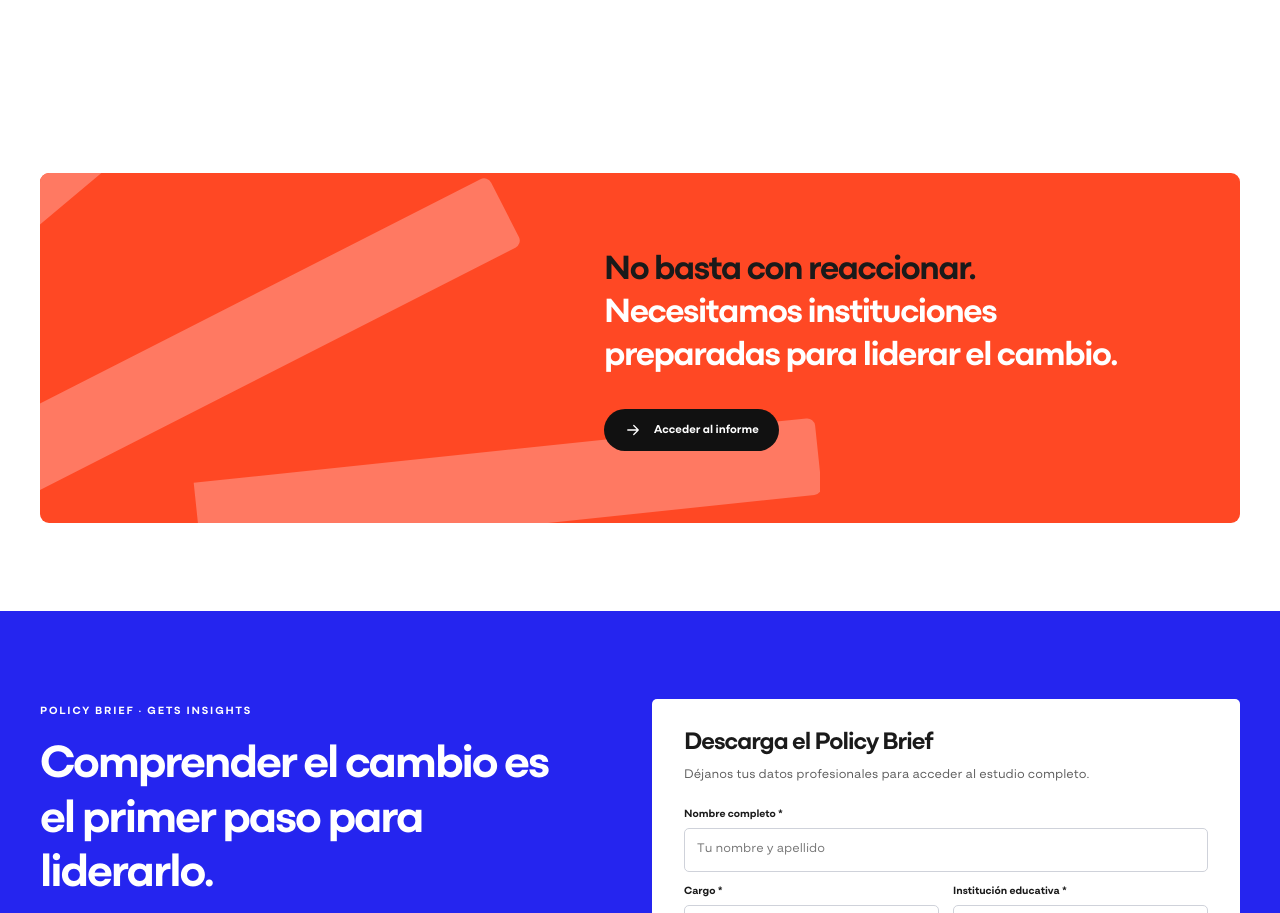
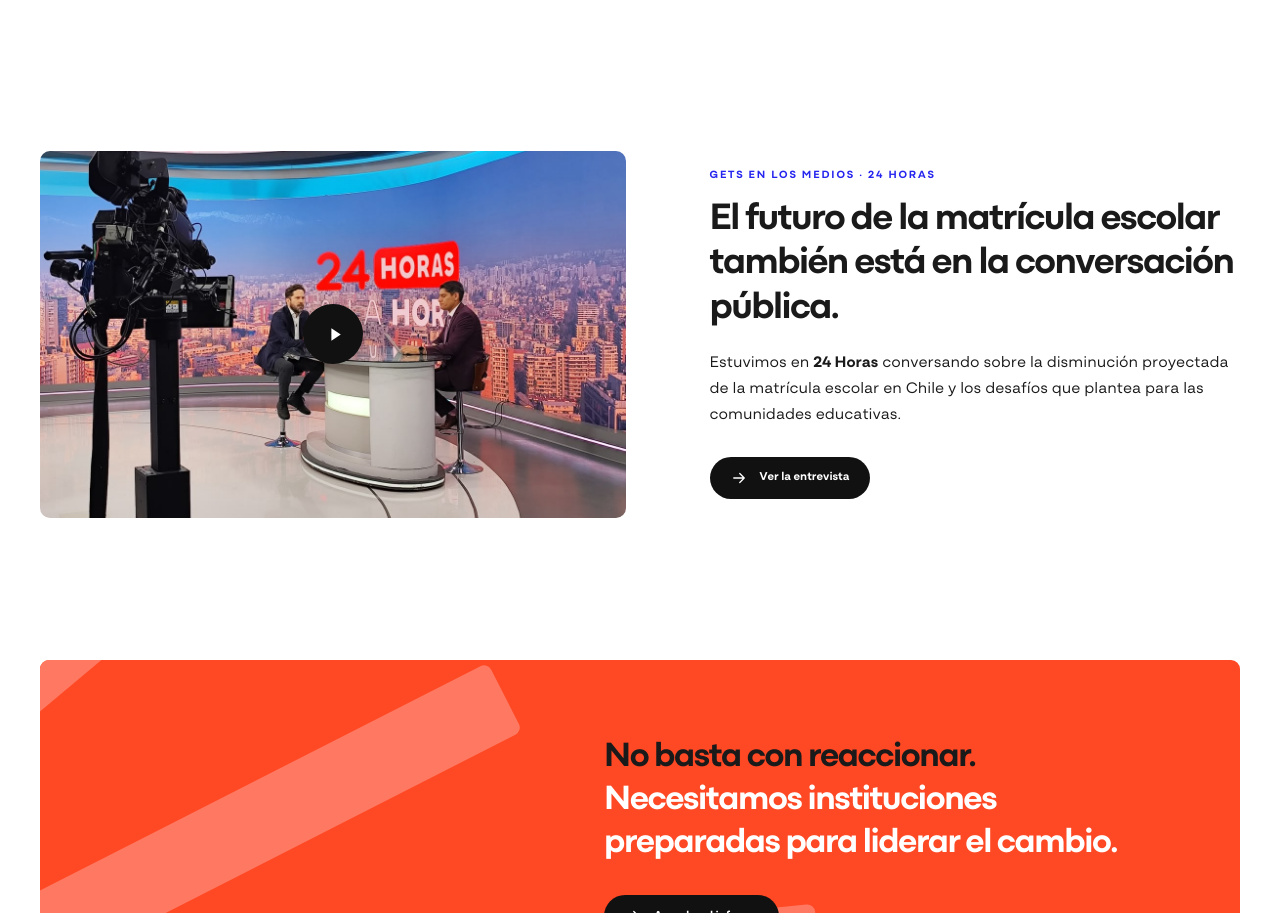
Before and after one commit to Gets-Educacion/gets-educacion-insights, a plain HTML site: page index.html in a window 1280 px wide. Shown: the part 2468-3381 px from the top of the page. Drawn offline with Linux system fonts and the light colour scheme.

Commit message:
Feature GETS 24 Horas interview with press image and YouTube link

```diff
--- a/index.html
+++ b/index.html
@@ -335,7 +335,23 @@ h1,h2,h3,.eyebrow,.btn,.nav-links,.logo-link span,.hero-sub,.shape b{font-family
 /* Balance the shorter hero headline vertically without moving the artwork */
 @media(min-width:681px){.hero-copy{position:relative;top:42px}}
 @media(max-width:680px){.hero-copy{padding-top:82px;padding-bottom:30px}}
-.footer-bottom-links{display:flex;align-items:center;gap:26px;flex-wrap:wrap}.footer-bottom-links a:last-child{opacity:.72}.footer-bottom-links a:last-child:hover{opacity:1}@media(max-width:680px){.footer-bottom{align-items:flex-start;flex-wrap:wrap;row-gap:8px;padding:16px 0}.footer-bottom-links{gap:9px 18px}}</style>
+.footer-bottom-links{display:flex;align-items:center;gap:26px;flex-wrap:wrap}.footer-bottom-links a:last-child{opacity:.72}.footer-bottom-links a:last-child:hover{opacity:1}@media(max-width:680px){.footer-bottom{align-items:flex-start;flex-wrap:wrap;row-gap:8px;padding:16px 0}.footer-bottom-links{gap:9px 18px}}
+/* GETS in the media: editorial 24 Horas mention */
+.press-feature{padding:38px 0 82px;background:#fff}
+.press-layout{display:grid;grid-template-columns:minmax(0,1.05fr) minmax(0,.95fr);gap:clamp(40px,6.5vw,100px);align-items:center}
+.press-image-link{display:block;position:relative;aspect-ratio:16/10;overflow:hidden;background:var(--ice);border-radius:10px}
+.press-image-link img{width:100%;height:100%;display:block;object-fit:cover;transition:transform .65s cubic-bezier(.2,.7,.2,1)}
+.press-image-link:hover img{transform:scale(1.035)}
+.press-play{position:absolute;left:50%;top:50%;transform:translate(-50%,-50%);height:60px;width:60px;border-radius:50%;background:#111;color:white;display:grid;place-items:center;box-shadow:0 6px 24px #0004;transition:background .2s,transform .2s}
+.press-play svg{height:25px;width:25px;margin-left:3px}
+.press-image-link:hover .press-play{background:var(--blue);transform:translate(-50%,-50%) scale(1.06)}
+.press-copy .eyebrow{color:var(--blue);margin-bottom:17px}
+.press-copy h2{font-family:"Mozaic GEO",Arial,sans-serif;font-size:clamp(30px,3vw,43px);line-height:1.16;letter-spacing:-.04em;margin:0 0 20px}
+.press-copy p{font-size:16px;line-height:1.62;margin:0 0 28px;max-width:520px}
+.press-btn{font-family:"Mozaic HUM",Arial,sans-serif}
+@media(max-width:680px){.press-feature{padding:26px 0 68px}.press-layout{grid-template-columns:1fr;gap:28px}.press-image-link{aspect-ratio:16/10}.press-copy h2{font-size:clamp(29px,7.5vw,36px)}.press-copy p{font-size:14px}.press-play{height:52px;width:52px}}
+@media(prefers-reduced-motion:reduce){.press-image-link img,.press-play{transition:none}.press-image-link:hover img{transform:none}}
+</style>
 </head>
 <body>
 <div id="scroll-progress" class="scroll-progress" aria-hidden="true"></div>
@@ -353,6 +369,7 @@ h1,h2,h3,.eyebrow,.btn,.nav-links,.logo-link span,.hero-sub,.shape b{font-family
 <article class="milestone"><div class="milestone-art reveal"><div class="shape blue"><b>2.491</b></div></div><div class="milestone-copy reveal"><span class="eyebrow">03 / CAPACIDAD EDUCATIVA</span><h3>El desafío va mucho más allá de llenar salas.</h3><p>El estudio estima 2.491 establecimientos excedentes al 2035: una medida de capacidad, no una predicción de cierres.</p></div></article>
 <article class="milestone"><div class="milestone-art reveal"><div class="shape orange"><b>2035</b></div></div><div class="milestone-copy reveal"><span class="eyebrow">04 / DECIDIR HOY</span><h3>Anticiparse puede marcar la diferencia.</h3><p>Para directores y sostenedores, comprender el contexto territorial y financiero es fundamental antes de tomar decisiones de largo plazo.</p></div></article>
 </div><p class="method-note">Fuente: Muñoz Pavez y Jiménez Acevedo, Policy Brief GETS, octubre de 2026. Proyecciones basadas en supuestos demográficos y de cobertura; cifras aproximadas y estimaciones, no resultados observados.</p></div></section>
+<section class="press-feature" aria-labelledby="press-title"><div class="container press-layout"><a class="press-image-link reveal" href="https://www.youtube.com/watch?v=ujlu4Zin5uU" target="_blank" rel="noopener noreferrer" aria-label="Ver entrevista de GETS en 24 Horas, YouTube"><img src="assets/prensa.jpg" alt="Participación de GETS en 24 Horas para conversar sobre los desafíos de la matrícula escolar" loading="lazy"><span class="press-play" aria-hidden="true"><svg viewBox="0 0 24 24" fill="none"><path d="m9 6 9 6-9 6V6Z" fill="currentColor"/></svg></span></a><div class="press-copy reveal"><span class="eyebrow">GETS EN LOS MEDIOS · 24 HORAS</span><h2>El futuro de la matrícula escolar también está en la conversación pública.</h2><p>Estuvimos en <strong>24 Horas</strong> conversando sobre la disminución proyectada de la matrícula escolar en Chile y los desafíos que plantea para las comunidades educativas.</p><a class="btn press-btn" href="https://www.youtube.com/watch?v=ujlu4Zin5uU" target="_blank" rel="noopener noreferrer"><svg class="cta-arrow" viewBox="0 0 24 24" aria-hidden="true" focusable="false"><path d="M5 12h14m-6-6 6 6-6 6" fill="none" stroke="currentColor" stroke-width="1.7" stroke-linecap="round" stroke-linejoin="round"/></svg> Ver la entrevista</a></div></div></section>
 <section class="cta-wrap"><div class="container"><div class="cta-panel"><div class="cta-graphic" aria-hidden="true"><span></span><span></span><span></span></div><div class="cta-content reveal"><h2>No basta con reaccionar. <em>Necesitamos instituciones preparadas para liderar el cambio.</em></h2><a href="#descargar" class="btn"><svg class="cta-arrow" viewBox="0 0 24 24" aria-hidden="true" focusable="false"><path d="M5 12h14m-6-6 6 6-6 6" fill="none" stroke="currentColor" stroke-width="1.7" stroke-linecap="round" stroke-linejoin="round"/></svg> Acceder al informe</a></div></div></div></section>
 <section class="download" id="descargar"><div class="container download-layout">
 <div class="download-copy reveal"><span class="eyebrow">POLICY BRIEF · GETS INSIGHTS</span><h2>Comprender el cambio es el primer paso para liderarlo.</h2><p>Descarga <strong>La contracción de la matrícula escolar en Chile</strong>, un estudio que reúne evidencia, escenarios y recomendaciones sobre el futuro del sistema escolar.</p><p>Autores: Nicolás Muñoz Pavez y Humberto Jiménez Acevedo.</p><div class="download-meta">Informe de 21 páginas · Octubre de 2026</div></div>
```
